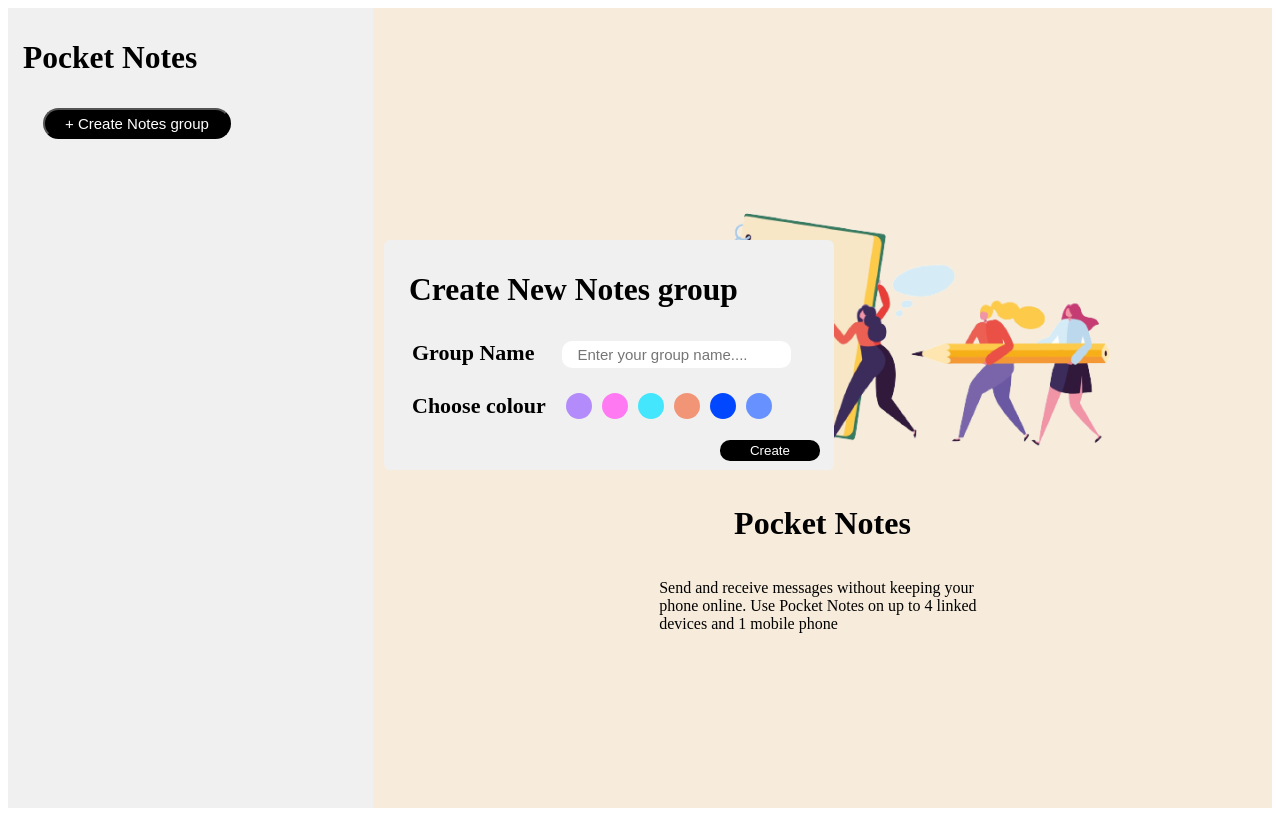
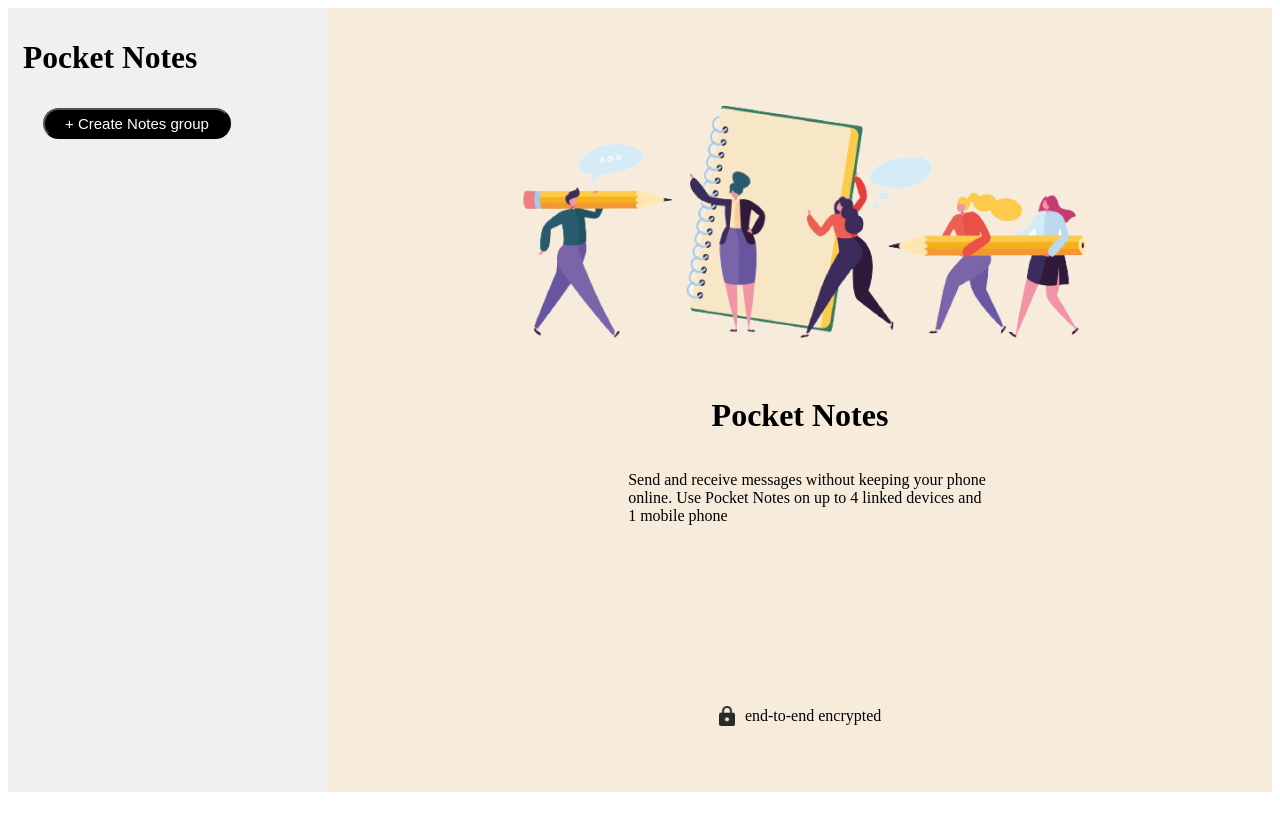
Before and after one commit to deepgarg157/Note-Taking-App, a React (Create React App) app: page / in a window 1280 px wide. Built offline with nearby package versions, Linux system fonts and the light colour scheme.

Commit message:
Note-Taking-App

```diff
--- a/package.json
+++ b/package.json
@@ -3,11 +3,13 @@
   "version": "0.1.0",
   "private": true,
   "dependencies": {
+    "@reduxjs/toolkit": "^1.9.7",
     "@testing-library/jest-dom": "^5.17.0",
     "@testing-library/react": "^13.4.0",
     "@testing-library/user-event": "^13.5.0",
     "react": "^18.2.0",
     "react-dom": "^18.2.0",
+    "react-redux": "^8.1.3",
     "react-scripts": "5.0.1",
     "web-vitals": "^2.1.4"
   },
@@ -34,5 +36,8 @@
       "last 1 firefox version",
       "last 1 safari version"
     ]
+  },
+  "devDependencies": {
+    "react-router-dom": "^6.18.0"
   }
 }
--- a/public/index.html
+++ b/public/index.html
@@ -10,34 +10,11 @@
       content="Web site created using create-react-app"
     />
     <link rel="apple-touch-icon" href="%PUBLIC_URL%/logo192.png" />
-    <!--
-      manifest.json provides metadata used when your web app is installed on a
-      user's mobile device or desktop. See https://developers.google.com/web/fundamentals/web-app-manifest/
-    -->
     <link rel="manifest" href="%PUBLIC_URL%/manifest.json" />
-    <!--
-      Notice the use of %PUBLIC_URL% in the tags above.
-      It will be replaced with the URL of the `public` folder during the build.
-      Only files inside the `public` folder can be referenced from the HTML.
-
-      Unlike "/favicon.ico" or "favicon.ico", "%PUBLIC_URL%/favicon.ico" will
-      work correctly both with client-side routing and a non-root public URL.
-      Learn how to configure a non-root public URL by running `npm run build`.
-    -->
-    <title>React App</title>
+    <title>Note-Taking-App</title>
   </head>
   <body>
     <noscript>You need to enable JavaScript to run this app.</noscript>
     <div id="root"></div>
-    <!--
-      This HTML file is a template.
-      If you open it directly in the browser, you will see an empty page.
-
-      You can add webfonts, meta tags, or analytics to this file.
-      The build step will place the bundled scripts into the <body> tag.
-
-      To begin the development, run `npm start` or `yarn start`.
-      To create a production bundle, use `npm run build` or `yarn build`.
-    -->
   </body>
 </html>
--- a/src/App.js
+++ b/src/App.js
@@ -1,13 +1,23 @@
 import CreateNotesGroup from "./components/CreateNotesGroup"
 import PocketNotes from "./components/PocketNotes"
 import "./index.css"
+import NotesContext from "./Context/NotesContext";
+import { useState } from "react";
+import NotesGroup from "./components/NotesGroup";
+
 
 function App() {
+
+  const [data, setData] = useState([])
+  const [noteGroup, setNoteGroup] = useState('')
+  console.log(data)
   return (
-    <div className="App">
-      <CreateNotesGroup />
-      <PocketNotes />
-    </div>
+    <NotesContext.Provider value={[data, setData, setNoteGroup]}>
+      <div className="App">
+        <CreateNotesGroup />
+        {!noteGroup ? <PocketNotes /> : <NotesGroup />}
+      </div>
+    </NotesContext.Provider>
   );
 }
 
--- /dev/null
+++ b/src/Context/NotesContext.js
@@ -0,0 +1,5 @@
+import {createContext} from "react"
+
+const NotesContext = createContext(null)
+
+export default NotesContext;
--- a/src/components/CreateNewNoteGroup.js
+++ b/src/components/CreateNewNoteGroup.js
@@ -1,24 +1,43 @@
-const CreateNewNoteGroup = () => {
+import { useContext, useState } from "react";
+import NotesContext from "../Context/NotesContext";
+
+const CreateNewNoteGroup = ({setCreateNewGroup}) => {
+
+    const [inputText, setInputText] = useState('')
+    const [color, setColor] = useState('purple')
+    const [data,setData]= useContext(NotesContext)
+
+    const handleClick=()=>{
+        setData([...data,{"name":inputText, 'bgColor' : color}])
+        setCreateNewGroup(false)
+    }
+
+    const handleColor =(e)=>{
+        setColor(e.target.className)
+    }
+
+
+
     return (
         <div className="new-notes-group">
             <p>Create New Notes group</p>
             <div className="note-input">
                 <label>Group Name
-                    <input type="text" placeholder="Enter your group name...."></input>
+                    <input type="text" placeholder="Enter your group name...." onChange={(e)=> setInputText(e.target.value)}></input>
                 </label>
             </div>
             <div className="note-color">
                 <h2>Choose colour</h2>
-                <h1 className="purple"></h1>
-                <h1 className="pink"></h1>
-                <h1 className="light-blue"></h1>
-                <h1 className="brown"></h1>
-                <h1 className="blue"></h1>
-                <h1 className="dark-purple"></h1>
+                <h1 className="purple" onClick={handleColor}></h1>
+                <h1 className="pink" onClick={handleColor}></h1>
+                <h1 className="lightblue" onClick={handleColor}></h1>
+                <h1 className="brown" onClick={handleColor}></h1>
+                <h1 className="blue" onClick={handleColor}></h1>
+                <h1 className="darkmagenta" onClick={handleColor}></h1>
             </div>
 
             <div >
-                <button className="notes-button">Create</button>
+                <button className="notes-button" onClick={handleClick}>Create</button>
             </div>
 
         </div>
--- a/src/components/CreateNotesGroup.js
+++ b/src/components/CreateNotesGroup.js
@@ -1,16 +1,41 @@
+import { Link } from "react-router-dom"
+import NotesContext from "../Context/NotesContext"
 import CreateNewNoteGroup from "../components/CreateNewNoteGroup"
+import { useContext, useState } from "react"
 
 const CreateNotesGroup = () => {
+
+    const [data,,setNoteGroup] = useContext(NotesContext)
+    const [createNewGroup, setCreateNewGroup] = useState(false)
+
+    const handleCreateNotesClick = () => {
+        setCreateNewGroup(!createNewGroup)
+    }
+
+    const handleNoteGroup = (groupName)=>{
+       setNoteGroup(groupName)
+    }
+
     return (
         <div className="create-note-group">
 
             <p>Pocket Notes</p>
             <div>
-                <button className="note-button">+ Create Notes group</button>
+                <button className="note-button" onClick={handleCreateNotesClick}>+ Create Notes group</button>
             </div>
 
+            <div className="scroll-item">
+                {data?.map((item, index) =>
+                    <div className="group-item" key={index} >
+                        <h3 style={{ backgroundColor: `${item.bgColor}`, borderRadius: '50%', width: 'auto', padding: '10px' }}>{item.name[0].toUpperCase() + "" + item.name[item.name.length - 1].toUpperCase()}</h3>
+                        <h3 style={{ width: '15vw', cursor:"pointer"}} onClick={()=>handleNoteGroup(item.name)}>{item.name}</h3>
+                    </div>)}
+            </div>
+
+
             <div>
-                <CreateNewNoteGroup />
+                {createNewGroup ? <CreateNewNoteGroup setCreateNewGroup={setCreateNewGroup} /> : ""}
+
             </div>
 
         </div>
--- /dev/null
+++ b/src/components/NotesGroup.js
@@ -0,0 +1,11 @@
+import CreateNotesGroup from "./CreateNotesGroup";
+
+const NotesGroup = ()=>{
+    return(
+        <div className="notes-group">
+            Note Group Page
+        </div>
+    )
+}
+
+export default NotesGroup;
--- a/src/components/PocketNotes.js
+++ b/src/components/PocketNotes.js
@@ -1,4 +1,5 @@
 import PreviewBgImage from "../assets/imageRemovebgPpreview1.png"
+import look from "../assets/Vector.png"
 
 const PocketNotes = () => {
     return (
@@ -13,6 +14,10 @@ const PocketNotes = () => {
                 <p>Send and receive messages without keeping your phone online.
                     Use Pocket Notes on up to 4 linked devices and 1 mobile phone</p>
             </div>
+            <div className="footer">
+                <img src={look}></img>
+                <p>end-to-end encrypted</p>
+            </div>
         </div>
     )
 }
--- a/src/index.css
+++ b/src/index.css
@@ -1,10 +1,12 @@
 .App{
     display: flex;
+    height: 98vh;
 }
 
 .create-note-group{
     background-color: #f0f0f0;
-    height: 100vh;
+    /* height: 100vh; */
+    width: 25vw;
 }
 
 .create-note-group p{
@@ -49,6 +51,7 @@
     top: 30%;
     left: 30%;
     border-radius: 6px;
+    border: 2px solid purple;
 }
 
 .new-notes-group p{
@@ -81,7 +84,7 @@
 }
 
 .purple{
-    background-color: #B38BFA;
+    background-color: purple;
     padding: 3px;
     width: 20px;
     height: 20px;
@@ -92,7 +95,7 @@
 }
 
 .pink{
-    background-color: #FF79F2;
+    background-color: pink;
     padding: 3px;
     width: 20px;
     height: 20px;
@@ -102,8 +105,8 @@
     cursor: pointer;
 }
 
-.light-blue{
-    background-color: #43E6FC;
+.lightblue{
+    background-color: lightblue;
     padding: 3px;
     width: 20px;
     height: 20px;
@@ -114,7 +117,7 @@
 }
 
 .brown{
-    background-color: #F19576;
+    background-color: brown;
     padding: 3px;
     width: 20px;
     height: 20px;
@@ -125,7 +128,7 @@
 }
 
 .blue{
-    background-color: #0047FF;
+    background-color: blue;
     padding: 3px;
     width: 20px;
     height: 20px;
@@ -135,8 +138,8 @@
     cursor: pointer;
 }
 
-.dark-purple{
-    background-color: #6691FF;
+.darkmagenta{
+    background-color: darkmagenta;
     padding: 3px;
     width: 20px;
     height: 20px;
@@ -157,3 +160,34 @@
     border: none;
     cursor: pointer;
 }
+
+.footer{
+    display: flex;
+    padding-top: 150px;
+}
+
+.footer img{
+    margin-right: 10px;
+    height: 20px;
+    margin-top: 15px;
+}
+
+.group-item{
+    display: flex;
+    align-items: center;
+    justify-content: space-evenly;
+
+}
+
+h3{
+    margin-bottom: 0;
+}
+
+.scroll-item{
+    overflow: scroll;
+}
+
+.notes-group{
+    background-color: #F7ECDC;
+    width: 100%;
+}
--- a/src/index.js
+++ b/src/index.js
@@ -2,10 +2,17 @@ import React from 'react';
 import ReactDOM from 'react-dom/client';
 import './index.css';
 import App from './App';
+import { BrowserRouter, Routes, Route } from 'react-router-dom'
+import NotesGroup from './components/NotesGroup';
 
 const root = ReactDOM.createRoot(document.getElementById('root'));
 root.render(
-  <React.StrictMode>
-    <App />
-  </React.StrictMode>
+  <>
+    <BrowserRouter>
+      <Routes>
+        <Route path="/" element={<App />} />
+        <Route path='/group' element={<NotesGroup />} />
+      </Routes>
+    </BrowserRouter>
+  </>
 );
```
Also changed, not shown: src/assets/Vector.png (added), 1 other file (tests, documents, lock files or other folders).
